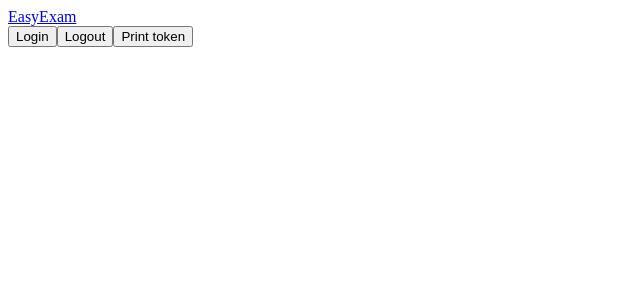
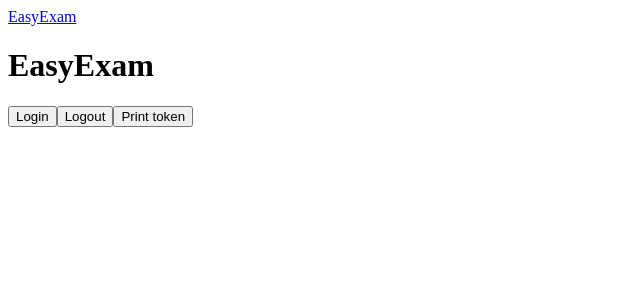
Before and after one commit to Ing2-Team2EasyExam/EasyExam, a React app in the folder frontend/: page / in a window 1280 px wide. Shown: the top 300 px of the page, without its empty margins (0-640 px from the left). Built offline with nearby package versions, Linux system fonts and the light colour scheme; the HTML template or start-up script is replaced by a standard one.

Commit message:
feat(frontend.navbar): Add dynamic change to the navbar

```diff
--- a/frontend/src/components/App.js
+++ b/frontend/src/components/App.js
@@ -65,10 +65,10 @@ class App extends React.Component {
   render() {
     return (
       <div>
+        <Navbar isLoggedIn={this.state.isLoggedIn} />
         <BrowserRouter>
           <Switch>
-            <Route exact path='/logged_in'> <Navbar isLoggedIn={true} /> </Route>
-            <Route exact path='/'> <Navbar isLoggedIn={false} /> </Route>
+            <Route exact route="/"> <h1>EasyExam</h1> </Route>
           </Switch>
         </BrowserRouter>
         <button onClick={this.doLogin}>Login</button>
--- a/frontend/src/components/Navbar/Navbar.js
+++ b/frontend/src/components/Navbar/Navbar.js
@@ -6,13 +6,10 @@ import LoggedOutNavbar from "./LoggedOutNavbar";
 class Navbar extends React.Component {
   constructor(props) {
     super(props);
-    this.state = {
-      isLoggedIn: this.props.isLoggedIn,
-    };
   }
 
   render() {
-    if (this.state.isLoggedIn) {
+    if (this.props.isLoggedIn) {
       return <LoggedInNavbar />;
     } else {
       return <LoggedOutNavbar />;
```
